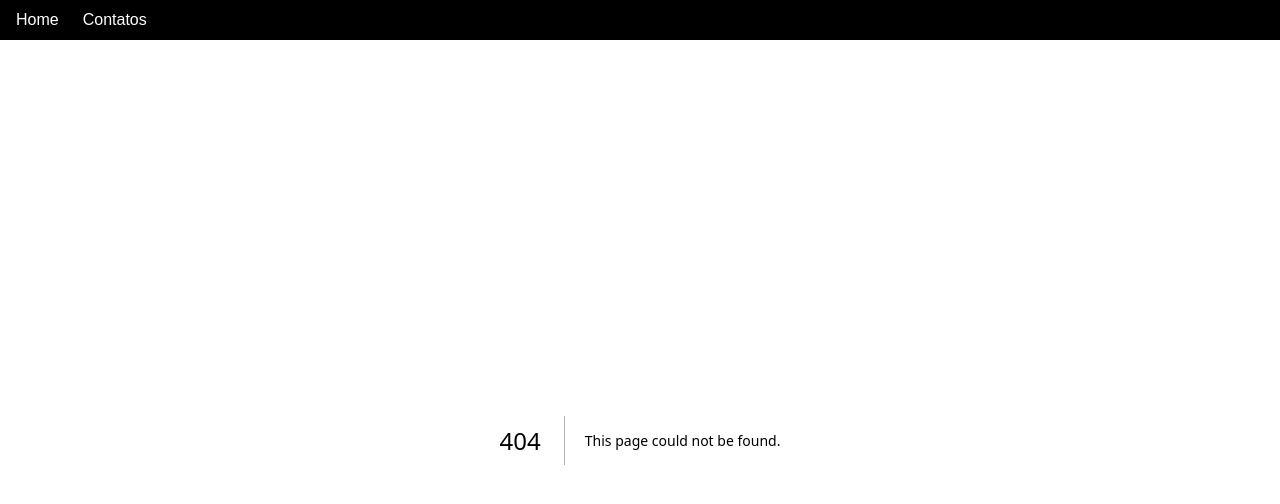
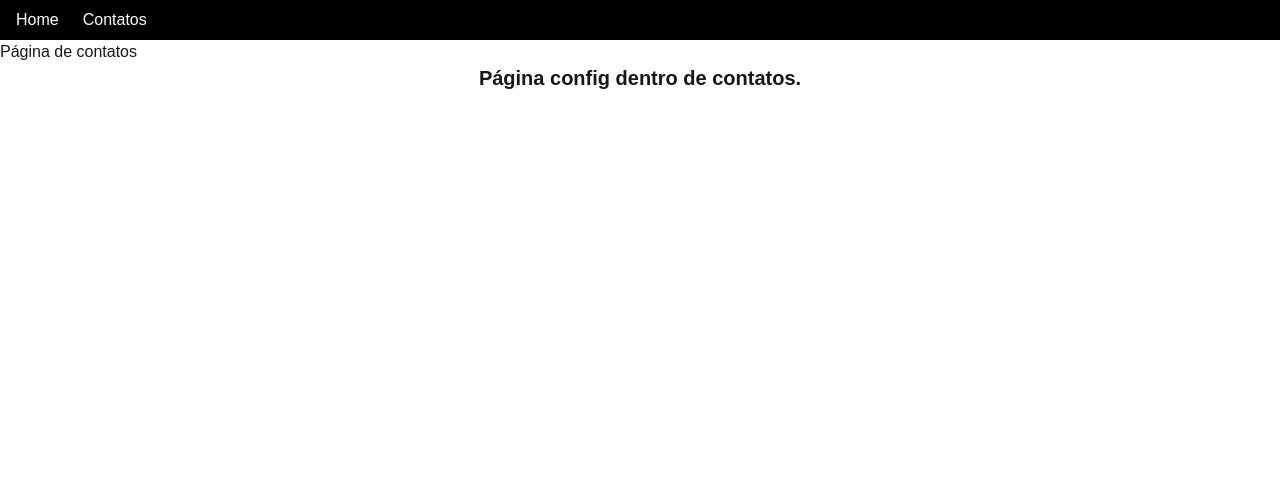
Before and after one commit to BrenoDev00/Estudos_Next, a Next.js app in the folder app-router/: page /contatos/config in a window 1280 px wide. Before the commit this address had no page. Shown: the top 504 px of the page. Built offline with nearby package versions, Linux system fonts and the light colour scheme.

Commit message:
adiciona subrota

```diff
--- /dev/null
+++ b/app-router/src/app/contatos/config/page.tsx
@@ -0,0 +1,7 @@
+export default function Config() {
+  return (
+    <p className="text-center text-xl font-semibold">
+      Página config dentro de contatos.
+    </p>
+  );
+}
--- a/app-router/src/app/contatos/layout.tsx
+++ b/app-router/src/app/contatos/layout.tsx
@@ -10,5 +10,11 @@ export default function ContactsLayout({
 }: Readonly<{
   children: React.ReactNode;
 }>) {
-  return <>{children}</>;
+  return (
+    <>
+      <h1>Página de contatos</h1>
+
+      {children}
+    </>
+  );
 }
--- a/app-router/src/app/contatos/page.tsx
+++ b/app-router/src/app/contatos/page.tsx
@@ -22,8 +22,6 @@ export default function Contacts() {
 
   return (
     <>
-      <h1>Página de contatos</h1>
-
       {dollarRateData ? (
         <>
           <h2 className="mt-4 text-center text-xl">
```
